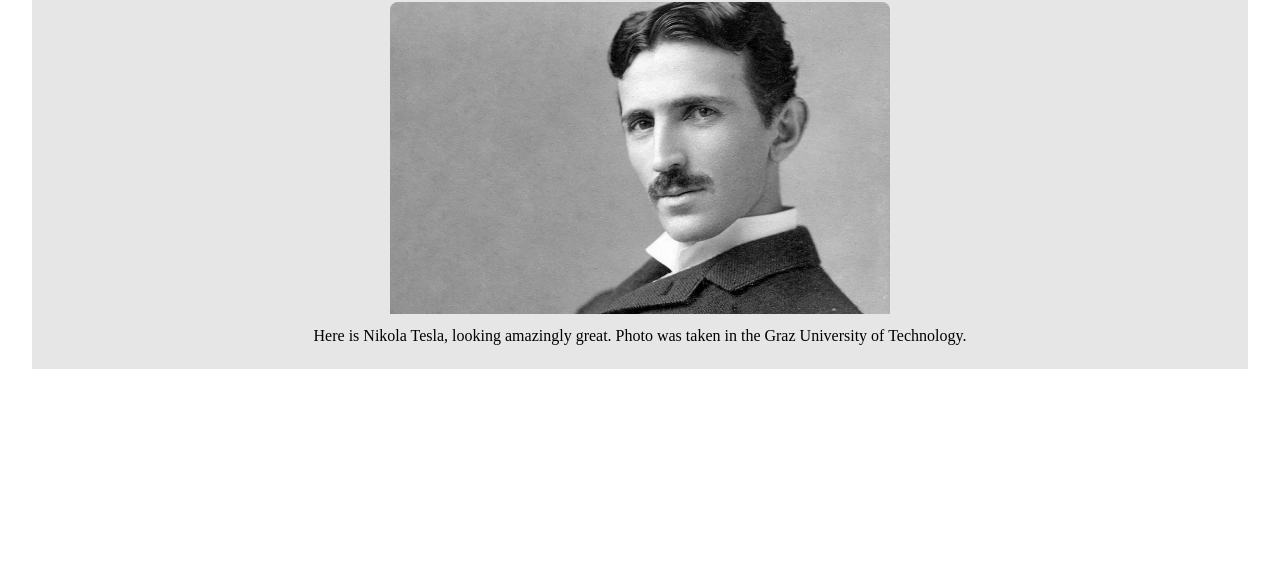
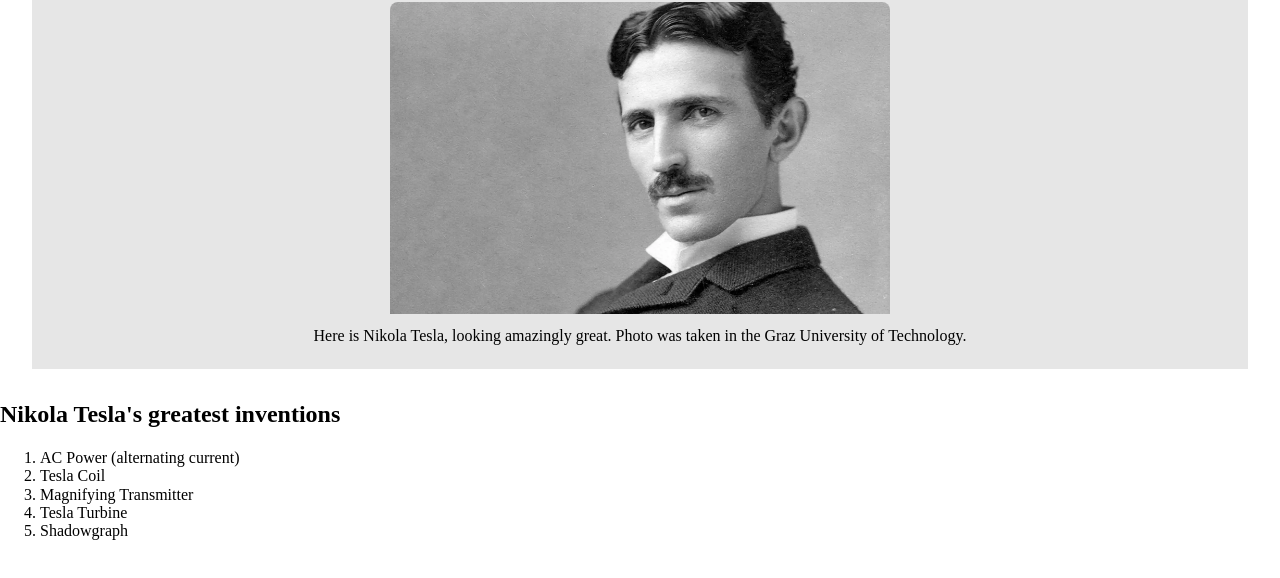
Before and after one commit to ITurres/Mc-Trial-1-project-1, a plain HTML site: page index.html in a window 1280 px wide. Shown: the part 110-688 px from the top of the page. Drawn offline with Linux system fonts and the light colour scheme.

Commit message:
created the section 1

```diff
--- a/index.html
+++ b/index.html
@@ -22,6 +22,16 @@
         </caption>
       </div>
     </main>
+    <section class="section-1">
+      <h2 class="section-1__subtitles">Nikola Tesla's greatest inventions</h2>
+      <ol>
+        <li class="section-1__items">AC Power (alternating current)</li>
+        <li class="section-1__items">Tesla Coil</li>
+        <li class="section-1__items">Magnifying Transmitter</li>
+        <li class="section-1__items">Tesla Turbine</li>
+        <li class="section-1__items">Shadowgraph</li>
+      </ol>
+    </section>
     <script src="https://cdn.freecodecamp.org/testable-projects-fcc/v1/bundle.js"></script>
     <script src="js/index.js"></script>
   </body>
```
